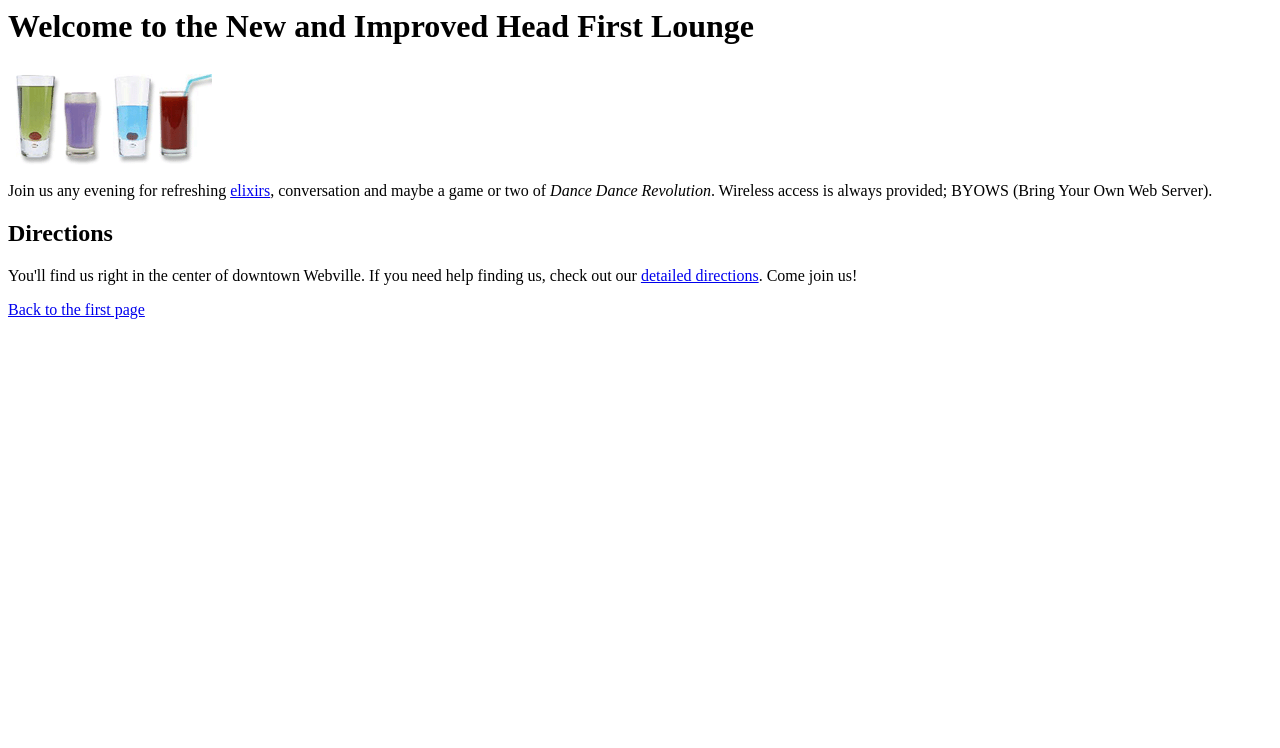
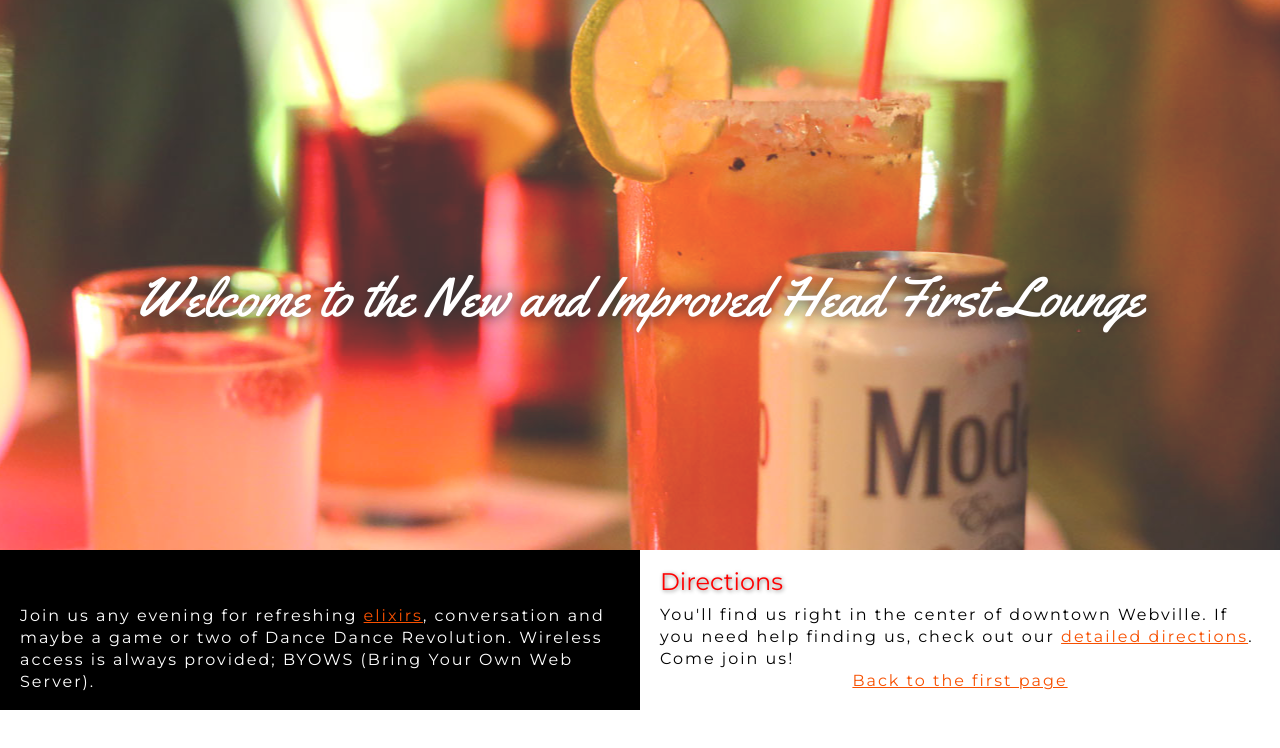
Before and after one commit to nikitaru/nikitaru.github.io, a plain HTML site: page lounge/lounge.html in a window 1280 px wide. Drawn offline with Linux system fonts and the light colour scheme.

Commit message:
lounge首頁
更改首頁樣式

```diff
--- a/lounge/lounge.html
+++ b/lounge/lounge.html
@@ -1,23 +1,35 @@
+<!DOCTYPE html>
 <html>
-
 <head>
+	<meta charset="utf-8">
     <title>Head First Lounge</title>
+	<link rel="stylesheet" type="text/css" href="../css/reset.css">
+	<link href='https://fonts.googleapis.com/css?family=Yellowtail' rel='stylesheet' type='text/css'>
+	<link href='https://fonts.googleapis.com/css?family=Montserrat' rel='stylesheet' type='text/css'>
+    <link rel="stylesheet" type="text/css" href="lounge_style.css">
 </head>
 
 <body>
-    <h1>Welcome to the New and Improved Head First Lounge</h1>
-    <img src="img/drinks.gif">
+	<div class="box1">
+    	<h1 class="b01_title">Welcome to the New and Improved Head First Lounge</h1>
+    </div>
+    <div class="box2">
+    	<div class="left">
     		<p>
         		Join us any evening for refreshing
         		<a href="beverage/elixir.html">elixirs</a>, conversation and maybe a game or two of
         		<em>Dance Dance Revolution</em>. Wireless access is always provided; BYOWS (Bring Your Own Web Server).
     		</p>
+    	</div>
+    	<div class="right">
     		<h2>Directions</h2>
     		<p>
         		You'll find us right in the center of downtown Webville. If you need help finding us, check out our
-        <a href="about/directions.html">detailed directions</a>. Come join us!
+        		<a href="about/directions.html">detailed directions</a>. <br>Come join us!
     		</p>
-    <p><a href="../index.html">Back to the first page</a></p>
+    		<p class="home_p"><a href="../index.html">Back to the first page</a></p>
+    	</div>
+    </div>
 </body>
 
 </html>
--- /dev/null
+++ b/lounge/lounge_style.css
@@ -0,0 +1,77 @@
+*{
+	-moz-box-sizing: border-box;
+	-webkit-box-sizing: border-box;
+	box-sizing: border-box;
+}
+/*大圖區塊*/
+.box1{
+	width: 100%;
+	height: 550px;
+	background-image: url('img/bg.jpg');
+	background-position: bottom;
+	opacity: 0.8;
+}
+.b01_title{
+	width: 100%;
+	height: 100px;
+	line-height: 100px;
+	text-align: center;
+	color: white;
+	font-family: 'Yellowtail', cursive;
+	position: relative;
+	top: 45%;
+	font-size: 55px;
+	text-shadow: 0px 0px 15px black;
+}
+/*第二區*/
+.box2{
+	width: 100%;
+	margin-bottom: 0;
+}
+.left{
+	background-color: black;
+	float: left;
+	color: white;
+	width: 50%;
+	height: 160px;
+	padding: 55px 20px;
+	margin-bottom: 0;
+
+}
+p{
+	font-family: 'Montserrat', sans-serif;
+	line-height: 22px;
+	letter-spacing: 2px;
+}
+.right{
+	float: right;
+	width: 50%;
+	height: 160px;
+	padding: 20px 20px;
+	margin-bottom: 0;
+}
+h2{
+	font-family: 'Montserrat', sans-serif;
+	font-size: 24px;
+	color: red;
+	text-shadow: 1px 1px 4px grey;
+	margin-bottom: 10px;
+}
+.home_p{
+	text-align: center;
+}
+/*link*/
+a{
+	color: #F75000;
+}
+a:hover{
+	color: #FF8040;
+	text-decoration: none;
+}
+a:active{
+	color: #FF8040;
+	text-decoration: none;
+}
+a:visited{
+	color: #F75000;
+}
```
Also changed, not shown: lounge/img/bg.jpg (added), 2 other files. Lines whose indentation alone changed are shown as unchanged.
